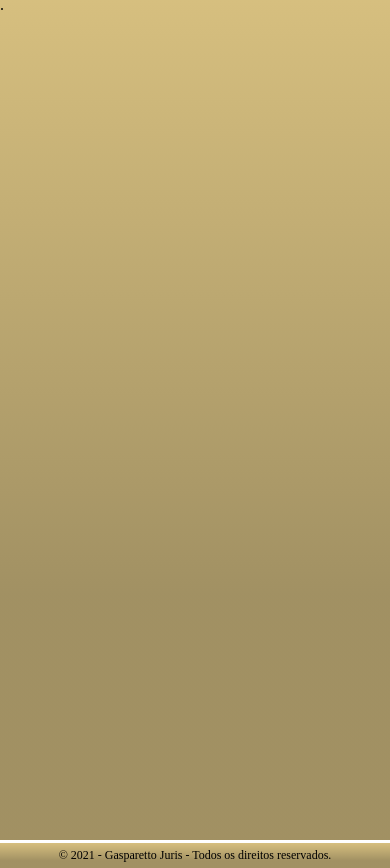
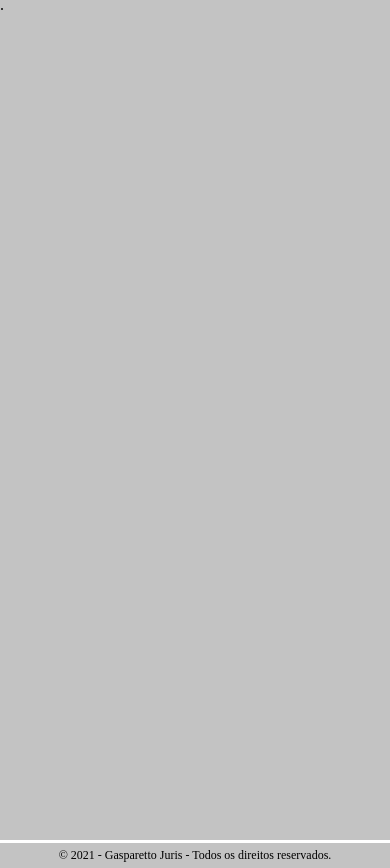
Before and after one commit to devgasparettojuris/devgasparettojuris, a plain HTML site: page index.html in a window 390 px wide. Shown: the part 79-947 px from the top of the page. Drawn offline with nearby package versions, Linux system fonts and the light colour scheme; a web font is replaced by a local one.

Commit message:
mudança da cor

```diff
--- a/css/index.css
+++ b/css/index.css
@@ -20,13 +20,8 @@ a{
         grid-template-rows: 70px auto 100vh auto;
     }
     .o-header, .o-main, .o-footer, .o-aside{
-        background: hsla(44, 25%, 51%, 1);
-
-        background: linear-gradient(90deg, hsla(44, 25%, 51%, 1) 0%, hsla(44, 25%, 51%, 1) 29%, hsla(44, 52%, 67%, 1) 100%);
-
-        background: -webkit-linear-gradient(90deg, hsla(44, 25%, 51%, 1) 0%, hsla(44, 25%, 51%, 1) 29%, hsla(44, 52%, 67%, 1) 100%);
-
-        filter: progid: DXImageTransform.Microsoft.gradient( startColorstr="#A19061", endColorstr="#A19061", GradientType=1 );
+        background-color: #C3C3C3;
+        /* filter: progid: DXImageTransform.Microsoft.gradient( startColorstr="#A19061", endColorstr="#A19061", GradientType=1 ); */
 
     }
     .o-header{
```
